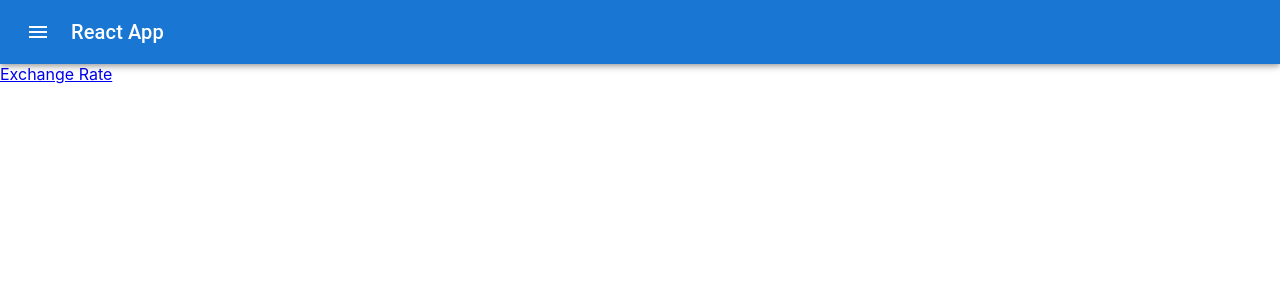
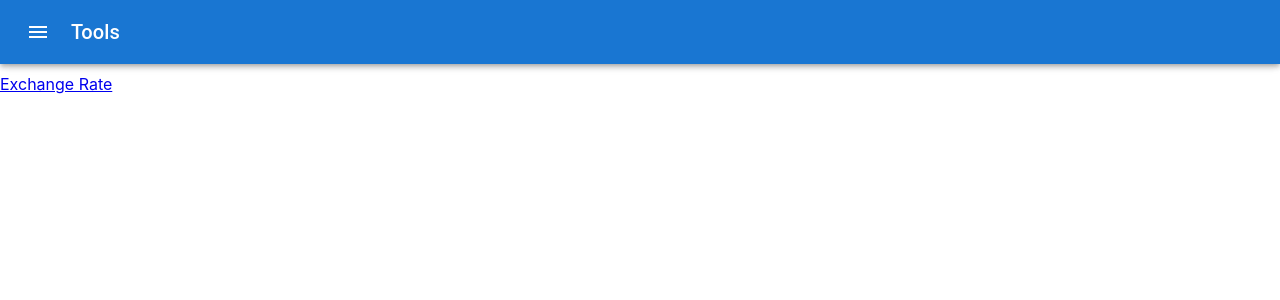
Before and after one commit to lambdaret/app-tools, a React (Create React App) app: page / in a window 1280 px wide. Shown: the top 300 px of the page. Built offline with nearby package versions, Linux system fonts and the light colour scheme.

Commit message:
change title

```diff
--- a/public/index.html
+++ b/public/index.html
@@ -24,7 +24,7 @@
       work correctly both with client-side routing and a non-root public URL.
       Learn how to configure a non-root public URL by running `npm run build`.
     -->
-    <title>React App</title>
+    <title>Tools</title>
   </head>
   <body>
     <noscript>You need to enable JavaScript to run this app.</noscript>
--- a/src/App.js
+++ b/src/App.js
@@ -29,7 +29,7 @@ function App() {
             }}
           >
             <Toolbar />
-            <div>
+            <div style={{ marginTop: 10 }}>
               <Routes>
                 <Route exact path="/" element={<Tools />} />
                 <Route
--- a/src/ExchangeRate/index.jsx
+++ b/src/ExchangeRate/index.jsx
@@ -87,7 +87,6 @@ const ExchangeRate = () => {
   const symbols = fetchSymbol.read();
   return (
     <div style={{ padding: 5 }}>
-      <h3 style={{ marginTop: 0 }}>Exchange Rate</h3>
       <Grid container spacing={1}>
         <Grid item xs={4}>
           <DateBox
```
